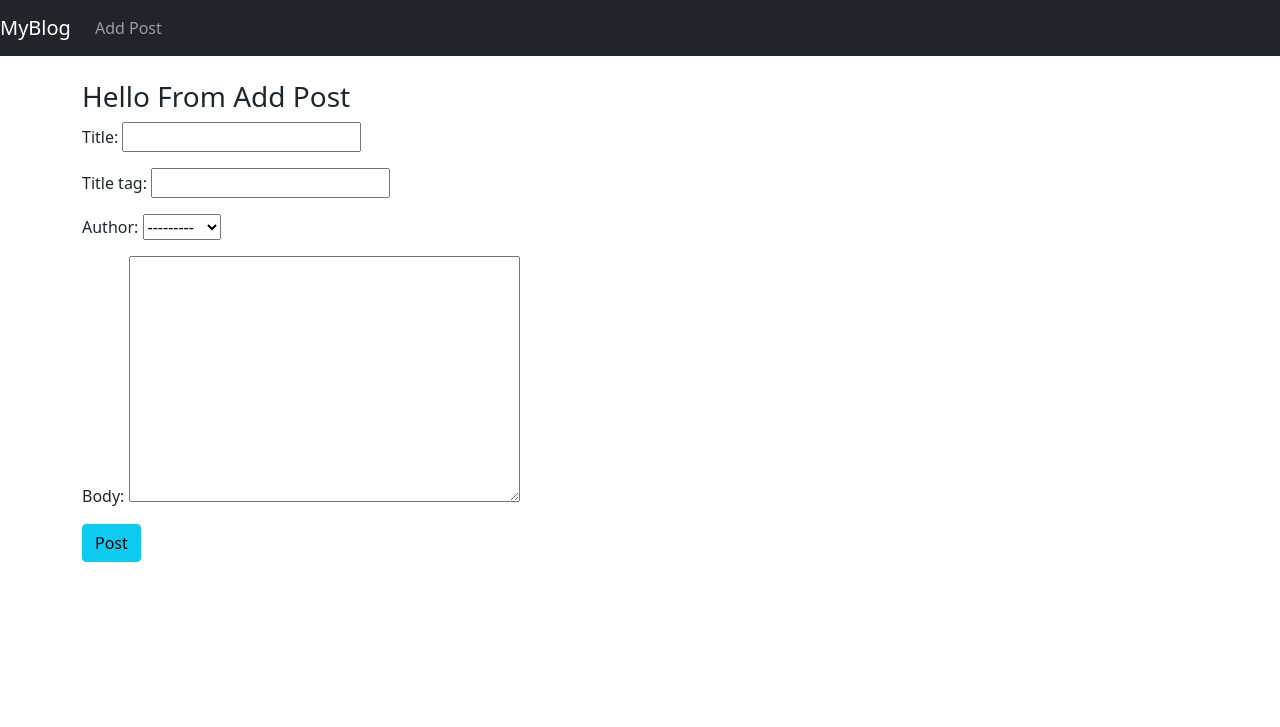
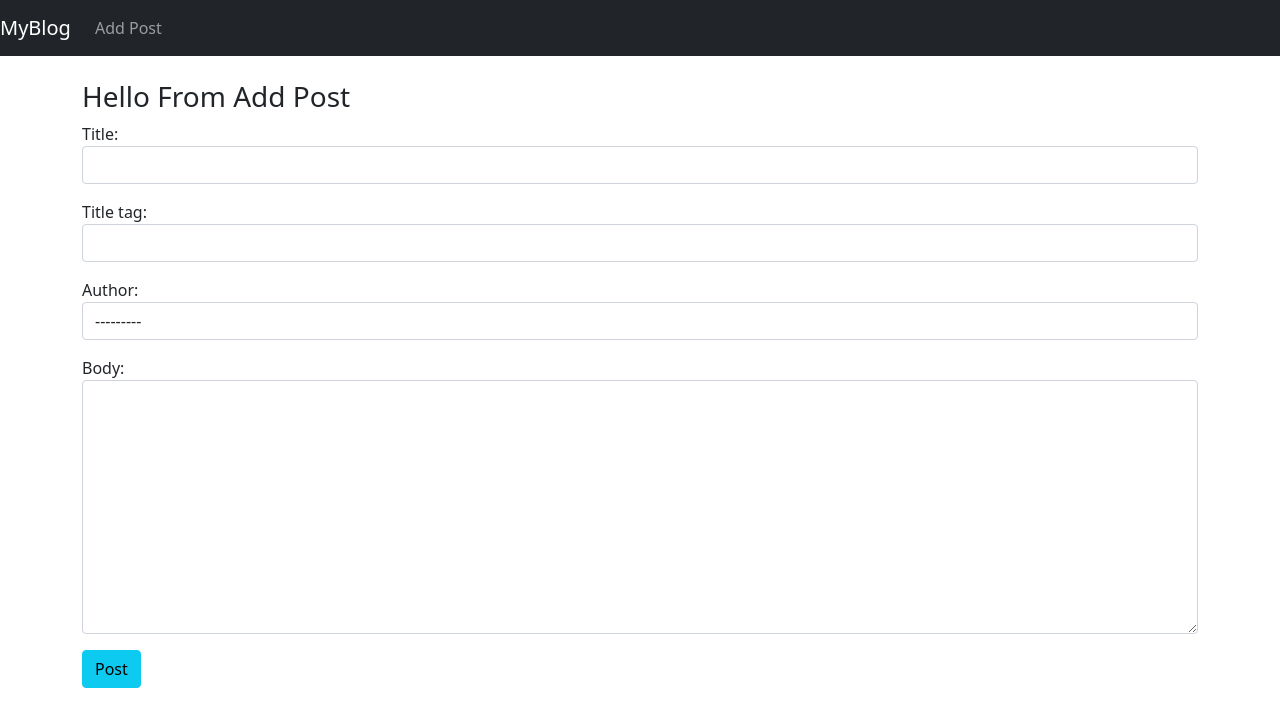
Before and after one commit to MarzanulHoque/Django-blog, a Django app: page /add_post in a window 1280 px wide. Shown: the top 727 px of the page. Run offline with Django 3.2, Linux system fonts and the light colour scheme; data comes from the database, SQL or seed files in the repository; both versions use the stored data as it was after the commit.

Commit message:
ModelForm Added With Bootstrap

```diff
--- /dev/null
+++ b/blog/theblog/forms.py
@@ -0,0 +1,16 @@
+from django import forms
+from .models import Post
+
+class PostForm(forms.ModelForm):
+    class Meta:
+        model = Post
+
+        fields = ['title','title_tag','author','body']
+
+        widgets={
+        'title':forms.TextInput(attrs={'class':'form-control'}),
+        'title_tag':forms.TextInput(attrs={'class':'form-control'}),
+        'author':forms.Select(attrs={'class':'form-control'}),
+        'body':forms.Textarea(attrs={'class':'form-control'})
+
+        }
--- a/blog/theblog/templates/theblog/add_post.html
+++ b/blog/theblog/templates/theblog/add_post.html
@@ -7,10 +7,13 @@
 {% block content%}
 
 <h3>Hello From Add Post</h3>
-<form  method="post">
-  {% csrf_token %}
-  {{ form.as_p }}
-  <button class="btn btn-info">Post</button>
-</form>
+
+  <div class="form-group">
+      <form  method="post">
+        {% csrf_token %}
+        {{ form.as_p }}
+        <button class="btn btn-info">Post</button>
+      </form>
+  </div>
 
 {% endblock %}
--- a/blog/theblog/templates/theblog/base.html
+++ b/blog/theblog/templates/theblog/base.html
@@ -12,8 +12,7 @@
   </head>
   <body>
       <nav class="navbar navbar-expand-lg navbar-dark bg-dark">
-
-        <a class=" ml-4 navbar-brand " href="{% url 'home' %}">MyBlog</a>
+        <a class=" navbar-brand " href="{% url 'home' %}">MyBlog</a>
         <button class="navbar-toggler" type="button" data-toggle="collapse" data-target="#navbarSupportedContent" aria-controls="navbarSupportedContent" aria-expanded="false" aria-label="Toggle navigation">
           <span class="navbar-toggler-icon"></span>
         </button>
@@ -23,10 +22,8 @@
             <li class="nav-item active">
               <a class="nav-link" href=" {% url 'add_post' %}">Add Post </a>
             </li>
-
           </ul>
         </div>
-
       </nav>
       <br>
     <div class="container">
--- a/blog/theblog/views.py
+++ b/blog/theblog/views.py
@@ -1,6 +1,7 @@
 from django.shortcuts import render
 from django.views.generic import ListView,DetailView,CreateView
 from .models import Post
+from .forms import PostForm
 
 # Create your views here.
 
@@ -16,5 +17,4 @@ class ArticleDetailView(DetailView):
 class AddPostView(CreateView):
     model = Post
     template_name="theblog/add_post.html"
-
-    fields='__all__'
+    form_class = PostForm
```
Also changed, not shown: blog/db.sqlite3. Lines whose indentation alone changed are shown as unchanged.
